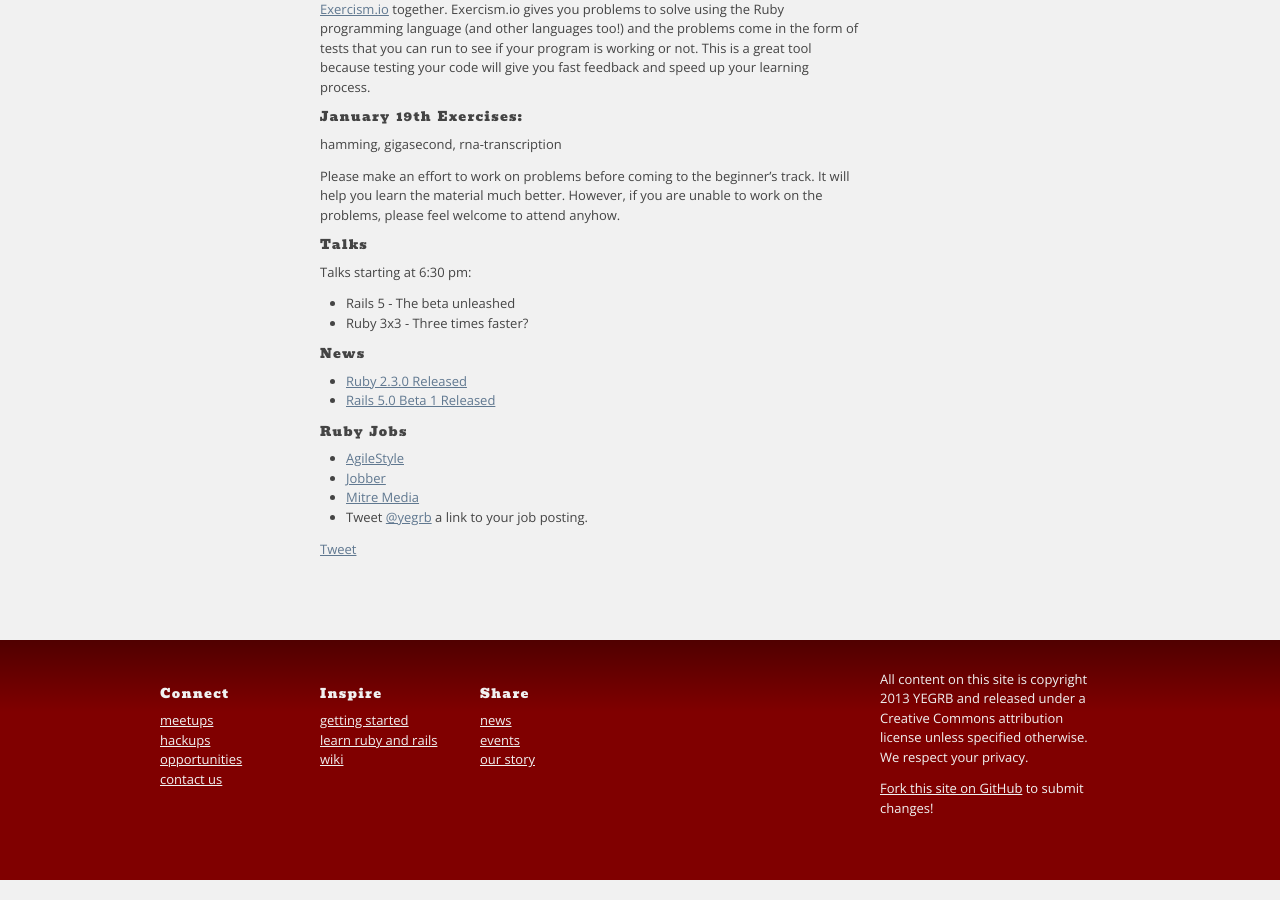
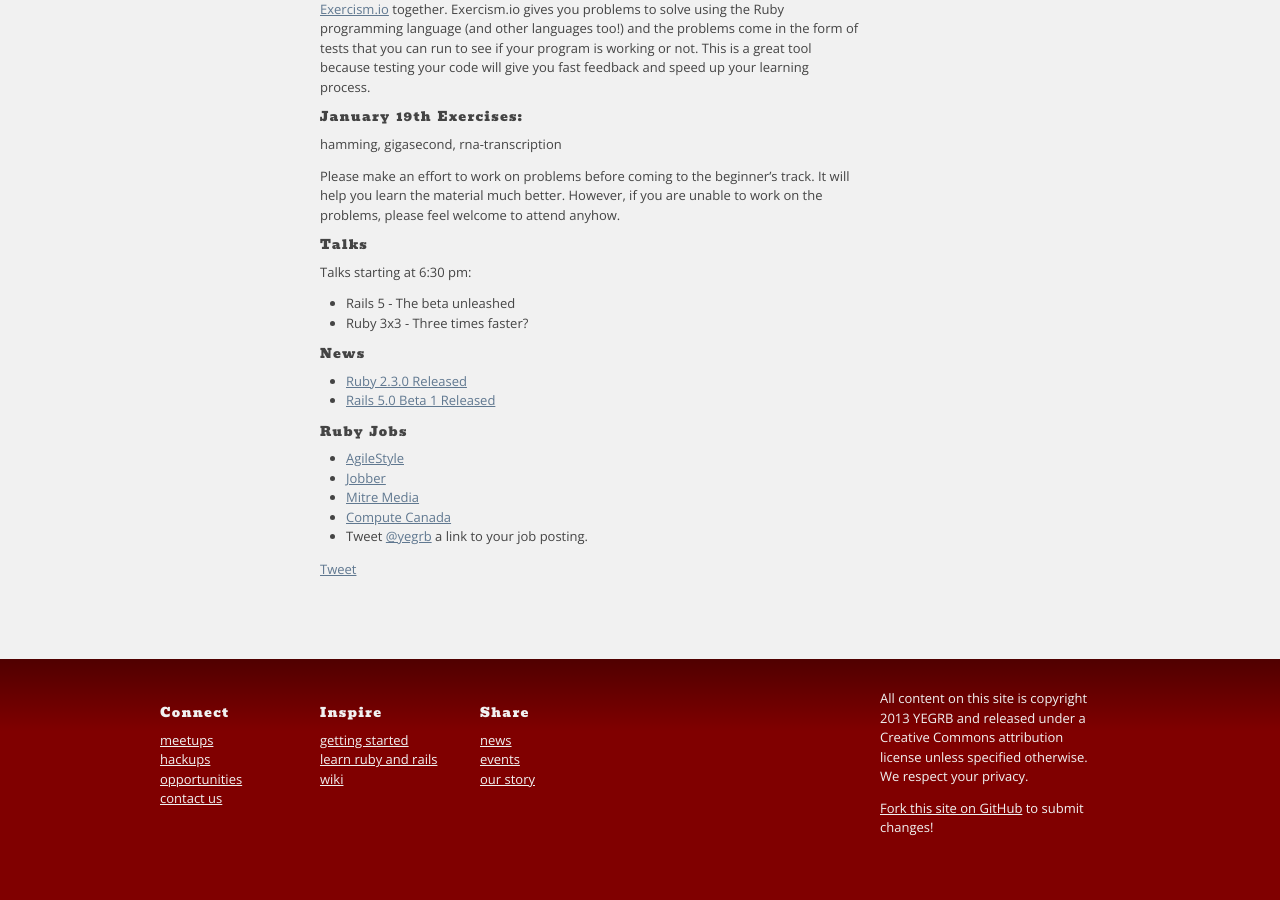
Before and after one commit to yegrb/yegrb.github.io, a Jekyll site: the page built from _posts/2016-01-19-january.markdown, in a window 1280 px wide and 900 px high, scrolled down 575 px. Built offline with Jekyll 4.4.1, drawn with Linux system fonts in a browser that asks for light colours; nearby versions of some CDN libraries; Markdown is read by kramdown in place of the engine named in the settings; comment, search, counter and statistics services are not loaded.

Commit message:
added job posting from compute canada

```diff
--- a/_posts/2016-01-19-january.markdown
+++ b/_posts/2016-01-19-january.markdown
@@ -43,4 +43,5 @@ Talks starting at 6:30 pm:
   * [AgileStyle](http://www.agilestyle.com/careers/)
   * [Jobber](https://getjobber.com/jobs/rails_developer)
   * [Mitre Media](http://mitremedia.com/#careers)
+  * [Compute Canada](https://www.computecanada.ca/wp-content/uploads/2015/12/SoftwareArchitectCANFAR1.pdf)
   * Tweet [@yegrb](https://twitter.com/yegrb) a link to your job posting.
```
